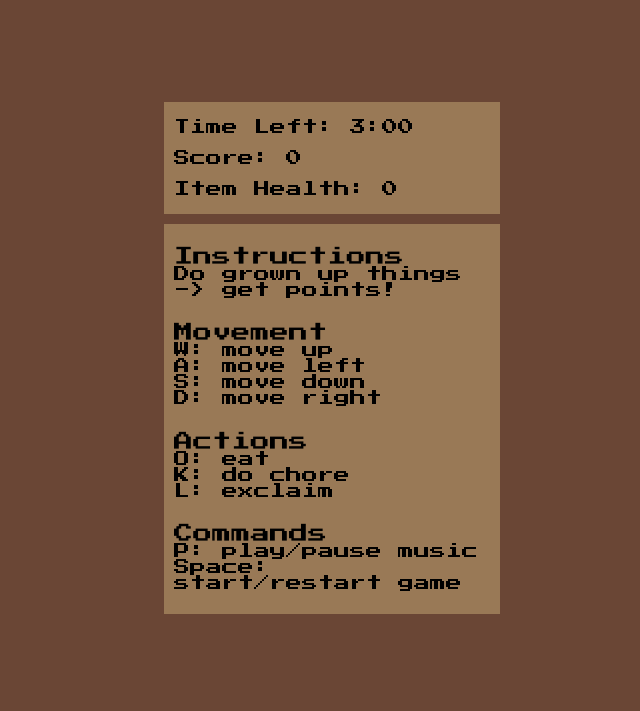
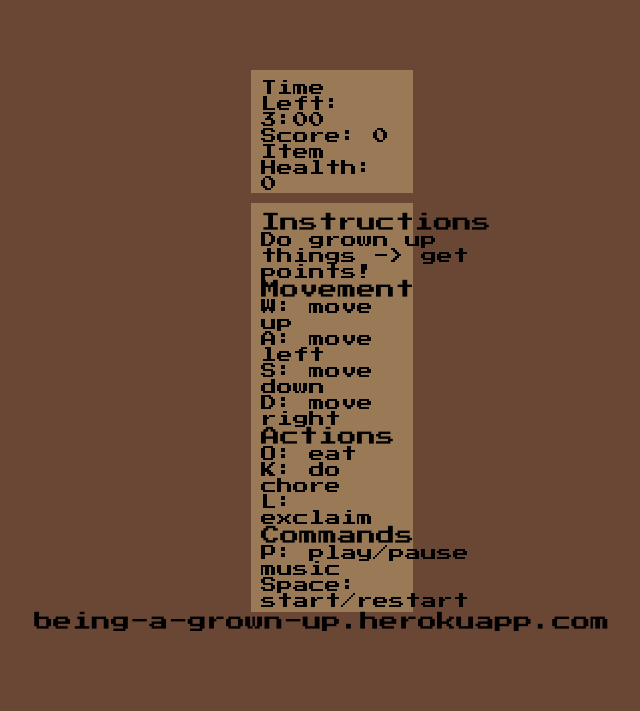
Before and after one commit to amarks93/being-a-grown-up, a website: page src/index.html in a window 1280 px wide. Shown: the whole page, without its empty margins (318-958 px from the left). Drawn offline with Linux system fonts and the light colour scheme.

Commit message:
HEROKU WORKS HALLELUJAH

```diff
--- a/src/index.html
+++ b/src/index.html
@@ -16,16 +16,35 @@
         background-color: #6a4635;
         font-family: 'Press Start 2P', cursive;
         display: flex;
+        flex-direction: column;
+        justify-content: center;
+        align-items: center;
+        min-width: 1000px;
+      }
+      #top {
+        height: 600px;
+        background-color: #6a4635;
+        font-family: 'Press Start 2P', cursive;
+        display: flex;
         flex-direction: row;
         justify-content: center;
-        align-items: center;
+        align-items: flex-end;
+      }
+      #bottom {
+        height: 100px;
+        background-color: #6a4635;
+        font-family: 'Press Start 2P', cursive;
+        display: flex;
+        flex-direction: row;
+        justify-content: center;
+        align-items: flex-start;
+        margin-top: 30px;
       }
       #being-a-grown-up {
         display: flex;
         flex-direction: column;
         justify-content: center;
         align-items: center;
-
         margin: 0;
       }
       #info {
@@ -75,6 +94,7 @@
     <script src="//cdn.jsdelivr.net/npm/phaser-matter-collision-plugin"></script> -->
   </head>
   <body>
+    <div id="top">
       <div id="being-a-grown-up"></div>
       <div id="info">
         <div id="board">
@@ -107,6 +127,8 @@
           </div>
         </div>
       </div>
+    </div>
+    <div id="bottom" class="header">being-a-grown-up.herokuapp.com</div>
 
     <script src="game.js"></script>
   </body>
```
Also changed, not shown: build/index.html. Lines whose indentation alone changed are shown as unchanged.
